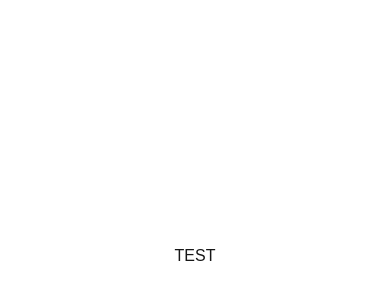
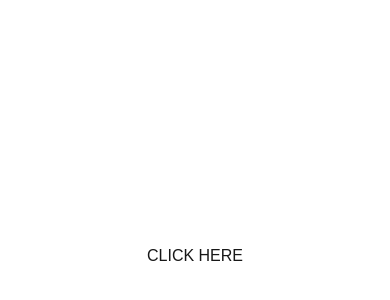
Before and after one commit to NaNnin08/next-static-export, a Next.js app: page / in a window 390 px wide. Shown: the part 142-442 px from the top of the page. Built offline with nearby package versions, Linux system fonts and the light colour scheme.

Commit message:
feat: test

```diff
--- a/src/app/page.tsx
+++ b/src/app/page.tsx
@@ -1,3 +1,4 @@
+import MainComponent from "@/components/MainComponent";
 import { Metadata } from "next";
 
 // export const metadata: Metadata = {
@@ -37,7 +38,7 @@ export default function Home() {
   return (
     <div className="grid grid-rows-[20px_1fr_20px] items-center justify-items-center min-h-screen p-8 pb-20 gap-16 sm:p-20 font-[family-name:var(--font-geist-sans)]">
       <main className="flex flex-col gap-8 row-start-2 items-center sm:items-start">
-        TEST
+        <MainComponent />
       </main>
     </div>
   );
--- /dev/null
+++ b/src/app/redirect/page.tsx
@@ -0,0 +1,48 @@
+"use client";
+
+import { useSearchParams } from "next/navigation";
+import { useEffect, useRef } from "react";
+import React, { Suspense } from "react";
+
+const Callback = () => {
+  const params = useSearchParams();
+  const link = params?.get("link") ?? "";
+  const initialized = useRef(false);
+
+  useEffect(() => {
+    if (!initialized.current && link) {
+      initialized.current = true;
+
+      const isMobile = () =>
+        /Android|webOS|iPhone|iPad|iPod|BlackBerry|IEMobile|Opera Mini/i.test(
+          navigator.userAgent
+        );
+
+      if (isMobile()) {
+        const url = document.createElement("a");
+        url.href = link;
+        url.target = "_blank";
+
+        document.body.appendChild(url);
+        url.click();
+
+        document.body.removeChild(url);
+        window.close();
+      } else {
+        window.location.href = `${link}#`;
+      }
+    }
+  }, [link]);
+
+  return <div>Processing link... </div>;
+};
+
+const page = () => {
+  return (
+    <Suspense>
+      <Callback></Callback>
+    </Suspense>
+  );
+};
+
+export default page;
--- /dev/null
+++ b/src/components/MainComponent.tsx
@@ -0,0 +1,36 @@
+"use client";
+import React from "react";
+
+const MainComponent = () => {
+  const loginInstagram = () => {
+    const clientId = "853949483610671";
+    const redirectUri = encodeURIComponent(
+      `${window.location.origin}/callback/instagram` || ""
+    );
+    const scope = encodeURIComponent("instagram_business_basic");
+    // const state = encodeURIComponent('secureRandomState');
+
+    const authUrl = `/oauth/authorize?enable_fb_login=1&client_id=${clientId}&redirect_uri=${redirectUri}&response_type=code&scope=${scope}`; //&state=${state}
+    const uriAuthUrl = encodeURIComponent(authUrl);
+    const width = 600;
+    const height = 700;
+    const left = (window.innerWidth - width) / 2;
+    const top = (window.innerHeight - height) / 2;
+
+    window.open(
+      `${window.location.origin}/redirect?link=${encodeURIComponent(
+        `https://instagram.com/accounts/login/?source=webapp&force_classic_login&next=${uriAuthUrl}`
+      )}`,
+      "Instagram Login",
+      `width=${width},height=${height},top=${top},left=${left}`
+    );
+  };
+
+  return (
+    <div>
+      <button onClick={loginInstagram}>CLICK HERE</button>
+    </div>
+  );
+};
+
+export default MainComponent;
```
